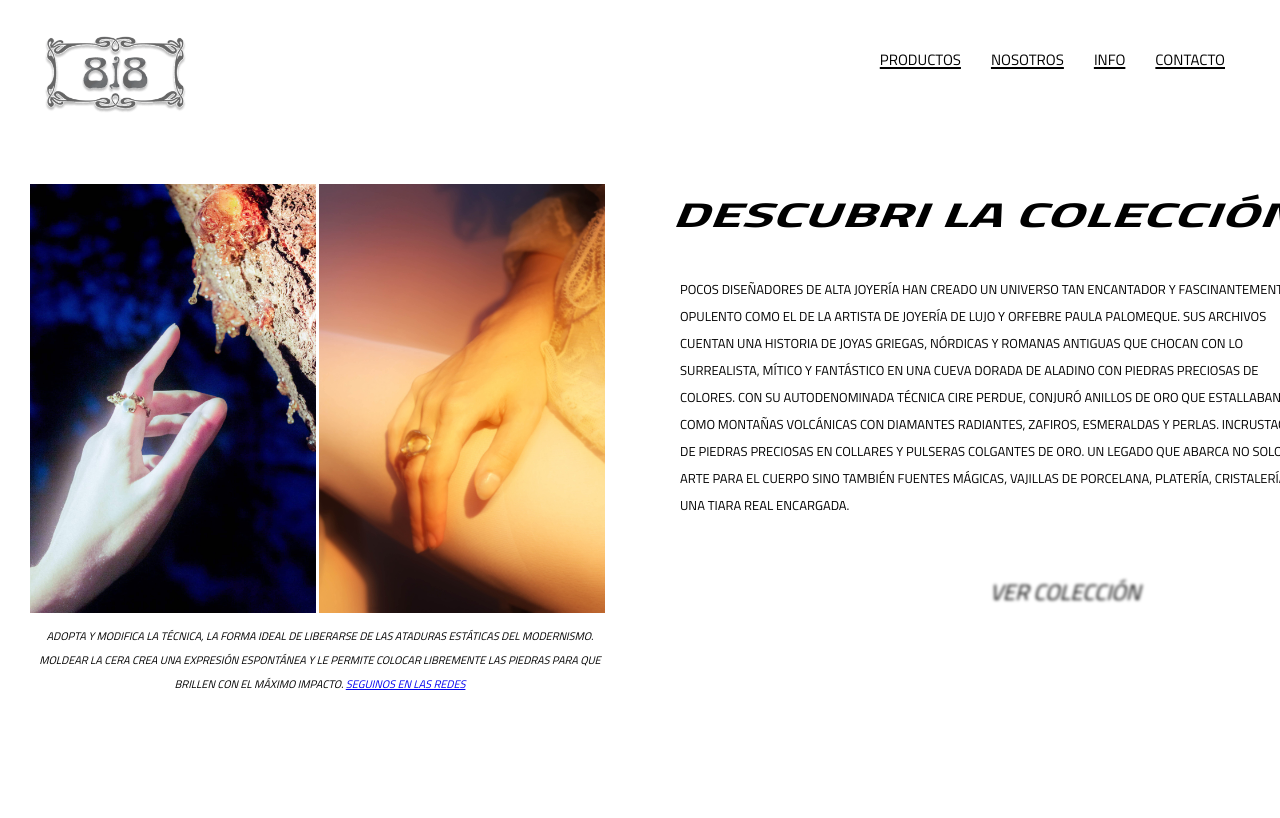
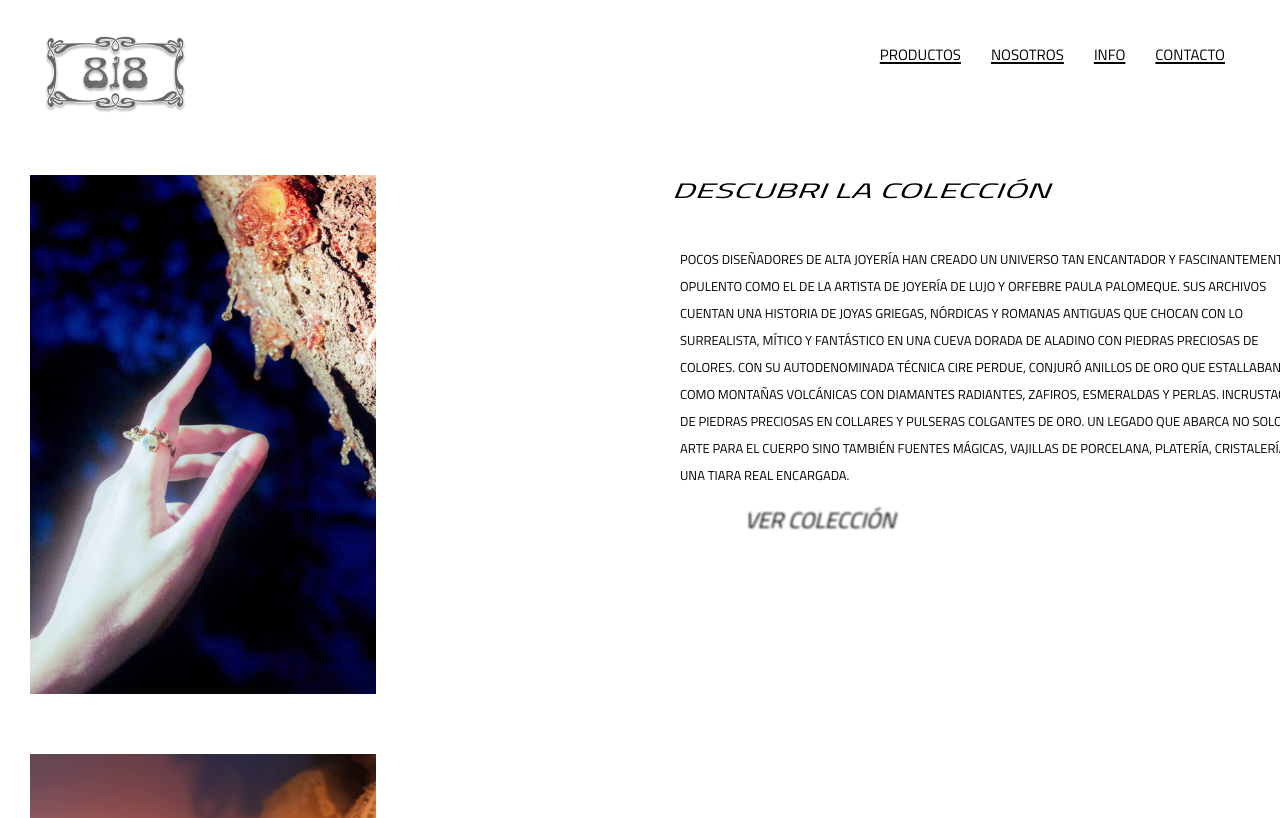
Before and after one commit to YeiPalomeque/repoproyecto_joyeria, a plain HTML site: page index.html in a window 1280 px wide. Shown: the top 818 px of the page. Drawn offline with nearby package versions, Linux system fonts and the light colour scheme; files that its build step writes are made by us from their sources; files whose address does not match are found by name.

Commit message:
Se modifica los estilos de todas las vistas e index, se suma bootstrap al diseño del sitio web

```diff
--- a/CSS/Estilos.css
+++ b/CSS/Estilos.css
@@ -119,7 +119,7 @@ ul{
 /* HERO */
 
 .img_hero {
-    max-width: 286px;
+    max-width: 346px;
     position: relative;
     left: 2rem;
     margin-top: 6rem;
@@ -165,14 +165,11 @@ ul{
     text-decoration: none;
     color: #000;
     font-style: italic;
-    font-style: italic;
-    position: absolute;
-    left: 49rem;
-    top: 22rem;
     filter: blur(1px);
     width: 28rem;
+    flex-direction: column;
+    display: flex;
 }
-
 
 
 .second-article-info {
@@ -625,5 +622,4 @@ footer{
         max-width: 189px;
     }
 
-
 }
--- a/index.html
+++ b/index.html
@@ -8,11 +8,11 @@
     <link rel="shortcut icon" href="../proyecto_joyeria/imgbanner/LOGO.png" type="image/x-icon">
     <link href="https://unpkg.com/aos@2.3.1/dist/aos.css" rel="stylesheet">
     <script src="https://unpkg.com/aos@2.3.1/dist/aos.js"></script>
+    <link href="https://cdn.jsdelivr.net/npm/bootstrap@5.2.2/dist/css/bootstrap.min.css" rel="stylesheet" integrity="sha384-Zenh87qX5JnK2Jl0vWa8Ck2rdkQ2Bzep5IDxbcnCeuOxjzrPF/et3URy9Bv1WTRi" crossorigin="anonymous">
     <link rel="stylesheet" href="../proyecto_joyeria/CSS/Estilos.css">
 </head>
 <body class="top__body">
-    <div id="central">
-
+    <div id="mobile">
     <header class="header">
         <a href="#">
             <img class="header-logo" src="../proyecto_joyeria/imgbanner/LOGO 3MPRETIENDA 1.png" alt="#Logo">
@@ -26,9 +26,8 @@
             </ul>
         </nav>
     </header>
-
+    <div>
     <main>
-
         <section class="sectionhero" data-aos="zoom-out-right">
         <div class="div-img">
             <img class="img_hero" src="../proyecto_joyeria/imgbanner/alianza_quirky.jpg" alt="">
@@ -37,17 +36,9 @@
         <div class="frist_article">
             <h2 class="section__title">DESCUBRI LA COLECCIÓN</h2>
             <p class="section__p">Pocos diseñadores de alta joyería han creado un universo tan encantador y fascinantemente opulento como el de la artista de joyería de lujo y orfebre Paula Palomeque. Sus archivos cuentan una historia de joyas griegas, nórdicas y romanas antiguas que chocan con lo surrealista, mítico y fantástico en una cueva dorada de Aladino con piedras preciosas de colores. Con su autodenominada técnica cire perdue, conjuró anillos de oro que estallaban como montañas volcánicas con diamantes radiantes, zafiros, esmeraldas y perlas. Incrustación de piedras preciosas en collares y pulseras colgantes de oro. Un legado que abarca no solo arte para el cuerpo sino también fuentes mágicas, vajillas de porcelana, platería, cristalería y una tiara real encargada.
+            <a href="../proyecto_joyeria/Vistas/Productos.html" class="btn">VER COLECCIÓN</a>
             </p>
-            <div class="btn">
-            <a href="../proyecto_joyeria/Vistas/Productos.html" class="btn">VER COLECCIÓN</a>
-            </div>
-        </div>
-
-        <div class="second_article">
-            <p class="second-article-info">Adopta y modifica la técnica, la forma ideal de liberarse de las ataduras estáticas del modernismo. Moldear la cera crea una expresión espontánea y le permite colocar libremente las piedras para que brillen con el máximo impacto. <a href="https://instagram.com/8i8.Joyeria">seguinos en las redes</a> </p>
-        </div>
         </section>
-
         <section class="info">
             <div data-aos="zoom-out-up" data-aos-delay="300" class="info__card">
                 <img class="img-info" src="../proyecto_joyeria/imgbanner/jikh.jpg" alt="">
@@ -60,9 +51,10 @@
                 <h4 class="titulo__anillo">SERIE TAROT II</h4>
                 <p class="descripcion__anillo">Caballito de mar en su coral bronce fundido con engaste de perlas de río, 2021</p>
                 </div>
-
         </section>
-
+        <section class="container">
+            <p class="column" class="second-article-info">Adopta y modifica la técnica, la forma ideal de liberarse de las ataduras estáticas del modernismo. Moldear la cera crea una expresión espontánea y le permite colocar libremente las piedras para que brillen con el máximo impacto. <a href="https://instagram.com/8i8.Joyeria">seguinos en las redes</a> </p>
+    </section>
     </main>
 
     <footer>
@@ -90,7 +82,8 @@
     <script>
         AOS.init();
     </script>
-
+    <script src="https://cdn.jsdelivr.net/npm/bootstrap@5.2.2/dist/js/bootstrap.bundle.min.js" integrity="sha384-OERcA2EqjJCMA+/3y+gxIOqMEjwtxJY7qPCqsdltbNJuaOe923+mo//f6V8Qbsw3" crossorigin="anonymous"></script>
     </div>
+</div>
 </body>
 </html>
```
Also changed, not shown: Vistas/Contacto.html (+2 -0 lines), Vistas/Nosotros.html (+2 -0 lines), Vistas/Productos.html (+2 -0 lines), Vistas/info.html (+2 -1 lines).
